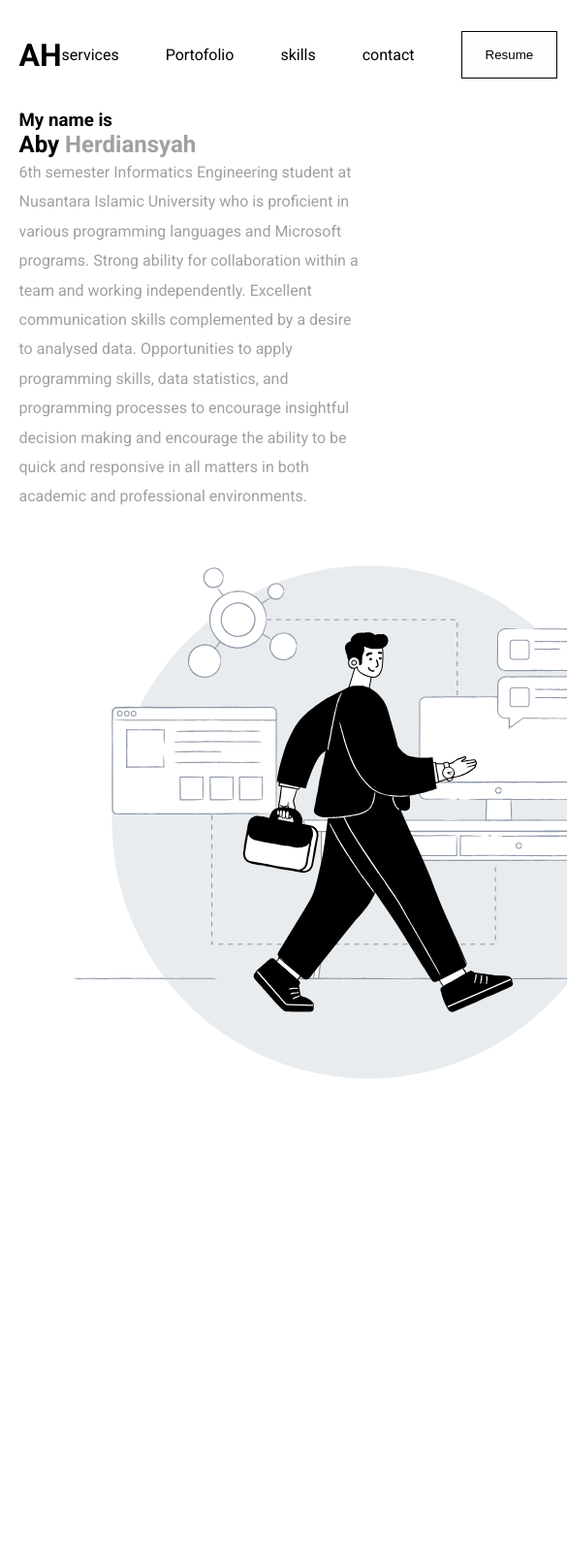
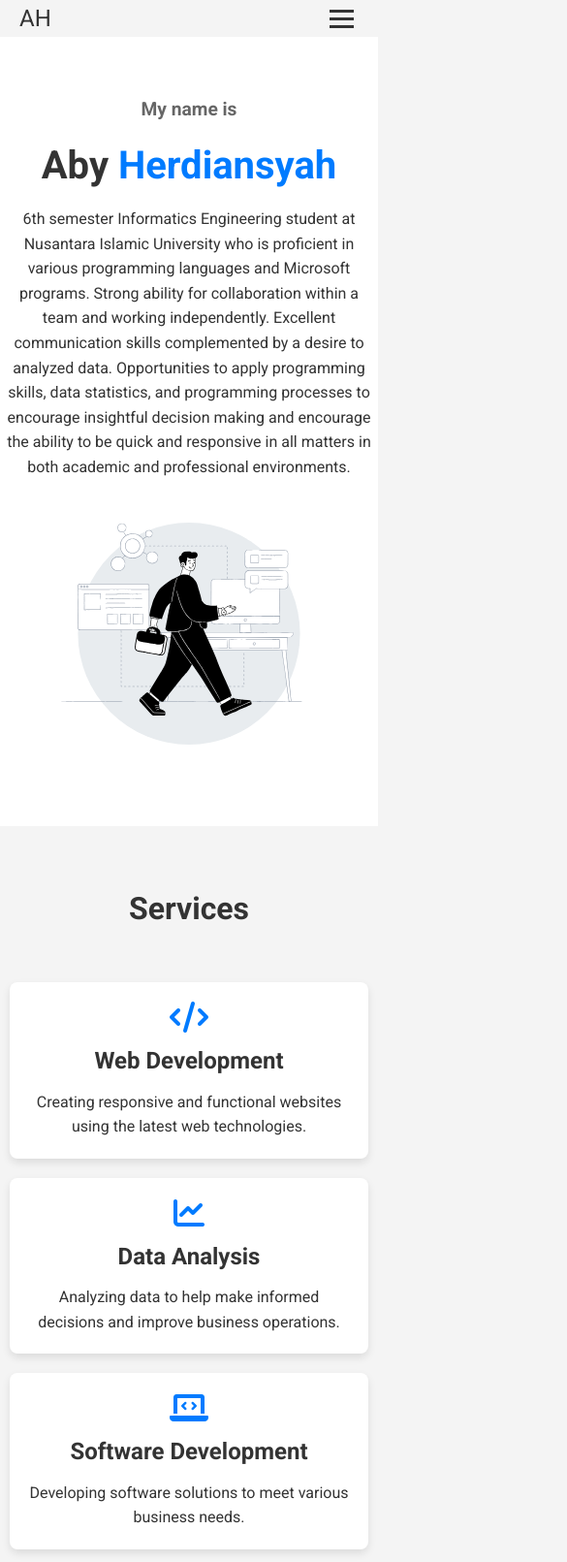
Before and after one commit to Abyhrdians/Portofolio, a plain HTML site: page index.html in a window 390 px wide. Shown: the top 1611 px of the page at 97% size, 585 px wide, since content can reach past the window. Before the commit the page ends 1172 px from the top, so only its background shows below. Drawn offline with Linux system fonts and the light colour scheme.

Commit message:
first commit

```diff
--- a/index.html
+++ b/index.html
@@ -2,32 +2,27 @@
 <html lang="en">
 <head>
     <meta charset="UTF-8">
-    <meta http-equiv="U-XA-Compatible" content="IE=edge">
+    <meta http-equiv="X-UA-Compatible" content="IE=edge">
     <meta name="viewport" content="width=device-width, initial-scale=1.0">
     <title>Aby Herdiansyah - Student Informatics Engineer</title>
     <link rel="stylesheet" href="./styles/style.css"/>
+    <link href="https://fonts.googleapis.com/css2?family=Roboto:wght@400;700&display=swap" rel="stylesheet">
+    <link rel="stylesheet" href="https://cdnjs.cloudflare.com/ajax/libs/font-awesome/6.0.0-beta3/css/all.min.css">
 </head>
-
 <body>
-    <!--header-->
     <header>
         <div class="main-container">
             <div class="nav">
                 <div class="logo">
-                    <a href="http://">AH</a>
+                    <a href="#">AH</a>
                 </div>
-
                 <nav>
-                    <ul>
-                        <li><a href="#services">services</a></li>
-                        <li><a href="#Portofolio">Portofolio</a></li>
-                        <li><a href="#skills">skills</a></li>
-                        <li><a href="#contact">contact</a></li>
-                        <li><a href="/resume.pdf" target="_blank">
-                            <button class="btn">
-                                Resume</button>
-                            </a>
-                        </li>
+                    <ul class="nav-links">
+                        <li><a href="#services">Services</a></li>
+                        <li><a href="#portfolio">Portfolio</a></li>
+                        <li><a href="#skills">Skills</a></li>
+                        <li><a href="#contact">Contact</a></li>
+                        <li><a href="/resume.pdf" target="_blank"><button class="btn">Resume</button></a></li>
                     </ul>
                 </nav>
                 <div class="burger">
@@ -36,27 +31,101 @@
                     <div class="line-3"></div>
                 </div>
             </div>
-
-            <section id="here">
+        </div>
+        <section id="hero">
             <div class="hero-left">
                 <h3 class="pre-title">My name is</h3>
                 <h1 class="hero-name">Aby <span>Herdiansyah</span></h1>
                 <p>
-                        6th semester Informatics Engineering student at Nusantara Islamic University who is
-                        proficient in various programming languages and Microsoft programs. Strong ability for
-                        collaboration within a team and working independently. Excellent communication skills
-                        complemented by a desire to analysed data. Opportunities to apply programming skills, data
-                        statistics, and programming processes to encourage insightful decision making and encourage
-                        the ability to be quick and responsive in all matters in both academic and professional
-                        environments.
+                    6th semester Informatics Engineering student at Nusantara Islamic University who is proficient in various programming languages and Microsoft programs. Strong ability for collaboration within a team and working independently. Excellent communication skills complemented by a desire to analyzed data. Opportunities to apply programming skills, data statistics, and programming processes to encourage insightful decision making and encourage the ability to be quick and responsive in all matters in both academic and professional environments.
                 </p>
             </div>
             <div class="hero-right">
                 <img src="./images/hero.svg" alt="Person Standing" class="hero-img">
             </div>
         </section>
-
+    </header>
+    <main>
+        <section id="services" class="main-section">
+            <h2>Services</h2>
+            <div class="services-container">
+                <div class="service">
+                    <i class="fas fa-code service-icon"></i>
+                    <h3>Web Development</h3>
+                    <p>Creating responsive and functional websites using the latest web technologies.</p>
                 </div>
-    </header>
+                <div class="service">
+                    <i class="fas fa-chart-line service-icon"></i>
+                    <h3>Data Analysis</h3>
+                    <p>Analyzing data to help make informed decisions and improve business operations.</p>
+                </div>
+                <div class="service">
+                    <i class="fas fa-laptop-code service-icon"></i>
+                    <h3>Software Development</h3>
+                    <p>Developing software solutions to meet various business needs.</p>
+                </div>
+            </div>
+        </section>
+        <section id="portfolio" class="main-section">
+            <h2>Portfolio</h2>
+            <div class="portfolio-container">
+                <div class="portfolio-item">
+                    <img src="./images/project1.jpg" alt="Project 1">
+                    <h3>Project 1</h3>
+                    <p>Description of project 1.</p>
+                </div>
+                <div class="portfolio-item">
+                    <img src="./images/project2.jpg" alt="Project 2">
+                    <h3>Project 2</h3>
+                    <p>Description of project 2.</p>
+                </div>
+                <div class="portfolio-item">
+                    <img src="./images/project3.jpg" alt="Project 3">
+                    <h3>Project 3</h3>
+                    <p>Description of project 3.</p>
+                </div>
+            </div>
+        </section>
+        <section id="skills" class="main-section">
+            <h2>Skills</h2>
+            <div class="skills-container">
+                <div class="skill">
+                    <h3>Programming Languages</h3>
+                    <p>Python, Java, JavaScript,</p>
+                </div>
+                <div class="skill">
+                    <h3>Web Technologies</h3>
+                    <p>HTML, CSS, React, Node.js</p>
+                </div>
+                <div class="skill">
+                    <h3>Tools</h3>
+                    <p>google collab, looker studio</p>
+                </div>
+            </div>
+        </section>
+        <section id="contact" class="main-section">
+            <h2>Contact</h2>
+            <form action="#" class="contact-form">
+                <label for="name">Name</label>
+                <input type="text" id="name" name="name" required>
+                <label for="email">Email</label>
+                <input type="email" id="email" name="email" required>
+                <label for="message">Message</label>
+                <textarea id="message" name="message" required></textarea>
+                <button type="submit" class="btn">Send Message</button>
+            </form>
+        </section>
+    </main>
+    <footer>
+        <div class="footer-container">
+            <p>&copy; 2024 Aby Herdiansyah. All Rights Reserved.</p>
+            <div class="social-links">
+                <a href="https://instagram.com/abyhrdians" target="_blank"><i class="fab fa-instagram"></i></a>
+                <a href="https://linkedin.com/in/abyherdiansyah" target="_blank"><i class="fab fa-linkedin-in"></i></a>
+                <a href="https://github.com/abyherdiansyah" target="_blank"><i class="fab fa-github"></i></a>
+            </div>
+        </div>
+    </footer>
+    <script src="./scripts/script.js"></script>
 </body>
 </html>
--- a/styles/style.css
+++ b/styles/style.css
@@ -1,119 +1,252 @@
-@import url('https://fonts.googleapis.com/css2?family=Roboto:ital,wght@0,100;0,300;0,400;0,500;0,700;0,900;1,100;1,300;1,400;1,500;1,700;1,900&display=swap');
-
-:root {
-    --primary-color: #5252528c;
-    --secondaryTextColor:var(--primary-color);
-
-    --borderColor: rgba(134, 64, 64, 0.5);
-    --lineColor: purple
-
-
-}
-*{
+* {
     margin: 0;
     padding: 0;
     box-sizing: border-box;
 }
 
-body{
-    font-family: "Roboto", sans-serif;
+body {
+    font-family: 'Roboto', sans-serif;
+    line-height: 1.6;
+    background: #f4f4f4;
+    color: #333;
 }
 
-h1,h2,h3,h4,h5,h6, strong {
-    color: black
+.main-container {
+    max-width: 1200px;
+    margin: 0 auto;
+    padding: 0 20px;
 }
 
-p{
-    font-size: 1rem; /*16px */
-    line-height: 1.9rem;
+.header {
+    background: #fff;
+    padding: 20px 0;
+    box-shadow: 0 4px 8px rgba(0, 0, 0, 0.1);
 }
 
-p, span, label, input, textarea, li {
-    color: var(--secondaryTextColor)
+.nav {
+    display: flex;
+    justify-content: space-between;
+    align-items: center;
 }
 
-a {
-    text-decoration:none;
+.logo a {
+    font-size: 1.5rem;
+    color: #333;
+    text-decoration: none;
 }
 
-.main-container{
-    width: 1200px;
-    margin: 0 auto;
-}
-
-@media screen and (max-width: 1200px) {
-    .main-container{
-        width: 90%;
-    }
-}
-
-/* Buttons */
-.btn {
-    padding: 1rem 1.5rem;
-    background: rgb(255, 253, 253);
-    border: 1.5px solid;
-    cursor: pointer;
-    transition: .2s ease-in-out;
-}
-
-.btn:hover{
-    box-shadow: rgba(0, 0, 0, 0.04) 0px 3px 5px;
-}
-
-/*logo and Navigation Menu*/
-.nav{
-    display: flex;
-    justify-content: space-between;
-    padding: 2rem 0;
-}
-
-.nav ul{
+.nav-links {
     list-style: none;
-    display: flex;
-    gap: 3rem;
-}
-
-.logo{
-    display: flex;
-    align-items: center;
-    font-weight: 700;
-    font-size: 2rem;
-}
-
-.logo a{
-    color:black
-}
-
-nav ul li{
     display: flex;
     align-items: center;
 }
 
-nav ul li a{
-    color:black
-
+.nav-links li {
+    margin-left: 20px;
 }
 
-/* Burger */
-.burger div{
-    width: 25px;
-    height: 2px;
-    background-color: black;
-    margin: 7px;
-    transition: all 0.3s;
-    z-index: 99;
+.nav-links a {
+    text-decoration: none;
+    color: #333;
+    transition: color 0.3s ease;
+}
+
+.nav-links a:hover {
+    color: #007BFF;
+}
+
+.btn {
+    background: #007BFF;
+    color: #fff;
+    border: none;
+    padding: 10px 20px;
+    cursor: pointer;
+    transition: background 0.3s ease;
+}
+
+.btn:hover {
+    background: #0056b3;
 }
 
 .burger {
     display: none;
-    z-index: 99;
-    position: fix;
-    top: 33px;
-    right: 35px;
+    cursor: pointer;
 }
-/* Hero Section */
-.hero {
-    height: 720px;
-    display: grid;
-    grid-template-columns: 1fr 1fr;
+
+.burger div {
+    width: 25px;
+    height: 3px;
+    background: #333;
+    margin: 5px;
+    transition: all 0.3s ease;
 }
+
+#hero {
+    display: flex;
+    align-items: center;
+    justify-content: space-between;
+    padding: 60px 0;
+    background: #fff;
+}
+
+.hero-left {
+    flex: 1;
+}
+
+.hero-right {
+    flex: 1;
+    display: flex;
+    justify-content: center;
+}
+
+.hero-img {
+    width: 80%;
+    max-width: 400px;
+}
+
+.pre-title {
+    font-size: 1.2rem;
+    color: #666;
+}
+
+.hero-name {
+    font-size: 2.5rem;
+    margin: 10px 0;
+}
+
+.hero-name span {
+    color: #007BFF;
+}
+
+.main-section {
+    padding: 60px 0;
+    text-align: center;
+}
+
+.main-section h2 {
+    margin-bottom: 40px;
+    font-size: 2rem;
+}
+
+.services-container, .portfolio-container, .skills-container {
+    display: flex;
+    justify-content: space-around;
+    flex-wrap: wrap;
+}
+
+.service, .portfolio-item, .skill {
+    background: #fff;
+    padding: 20px;
+    margin: 10px;
+    flex: 1;
+    min-width: 250px;
+    box-shadow: 0 4px 8px rgba(0, 0, 0, 0.1);
+    border-radius: 8px;
+    transition: transform 0.3s ease;
+}
+
+.service:hover, .portfolio-item:hover, .skill:hover {
+    transform: translateY(-10px);
+}
+
+.service-icon {
+    font-size: 2rem;
+    margin-bottom: 10px;
+    color: #007BFF;
+}
+
+.service h3, .portfolio-item h3, .skill h3 {
+    margin-bottom: 10px;
+    font-size: 1.5rem;
+}
+
+.contact-form {
+    display: flex;
+    flex-direction: column;
+    align-items: center;
+}
+
+.contact-form label {
+    margin: 10px 0 5px;
+    font-size: 1rem;
+}
+
+.contact-form input, .contact-form textarea {
+    width: 100%;
+    max-width: 500px;
+    padding: 10px;
+    margin-bottom: 20px;
+    border: 1px solid #ccc;
+    border-radius: 5px;
+}
+
+.contact-form button {
+    background: #007BFF;
+    color: #fff;
+    border: none;
+    padding: 10px 20px;
+    cursor: pointer;
+    transition: background 0.3s ease;
+}
+
+.contact-form button:hover {
+    background: #0056b3;
+}
+
+.map-container {
+    margin-top: 40px;
+}
+
+.footer-container {
+    background: #333;
+    color: #fff;
+    padding: 20px 0;
+    text-align: center;
+}
+
+.footer-container p {
+    margin-bottom: 10px;
+}
+
+.social-links a {
+    margin: 0 10px;
+    color: #fff;
+    text-decoration: none;
+    transition: color 0.3s ease;
+}
+
+.social-links a:hover {
+    color: #007BFF;
+}
+
+@media (max-width: 768px) {
+    .nav-links {
+        flex-direction: column;
+        align-items: center;
+        position: absolute;
+        top: 60px;
+        left: 0;
+        right: 0;
+        background: #fff;
+        height: 0;
+        overflow: hidden;
+        transition: height 0.3s ease;
+    }
+
+    .nav-links.nav-active {
+        height: 250px;
+    }
+
+    .burger {
+        display: block;
+    }
+
+    #hero {
+        flex-direction: column;
+        text-align: center;
+    }
+
+    .hero-right {
+        margin-top: 20px;
+    }
+}
```
Also changed, not shown: scripts/script.js (added, +8 -0 lines), 1 other file. Lines whose indentation alone changed are shown as unchanged.
